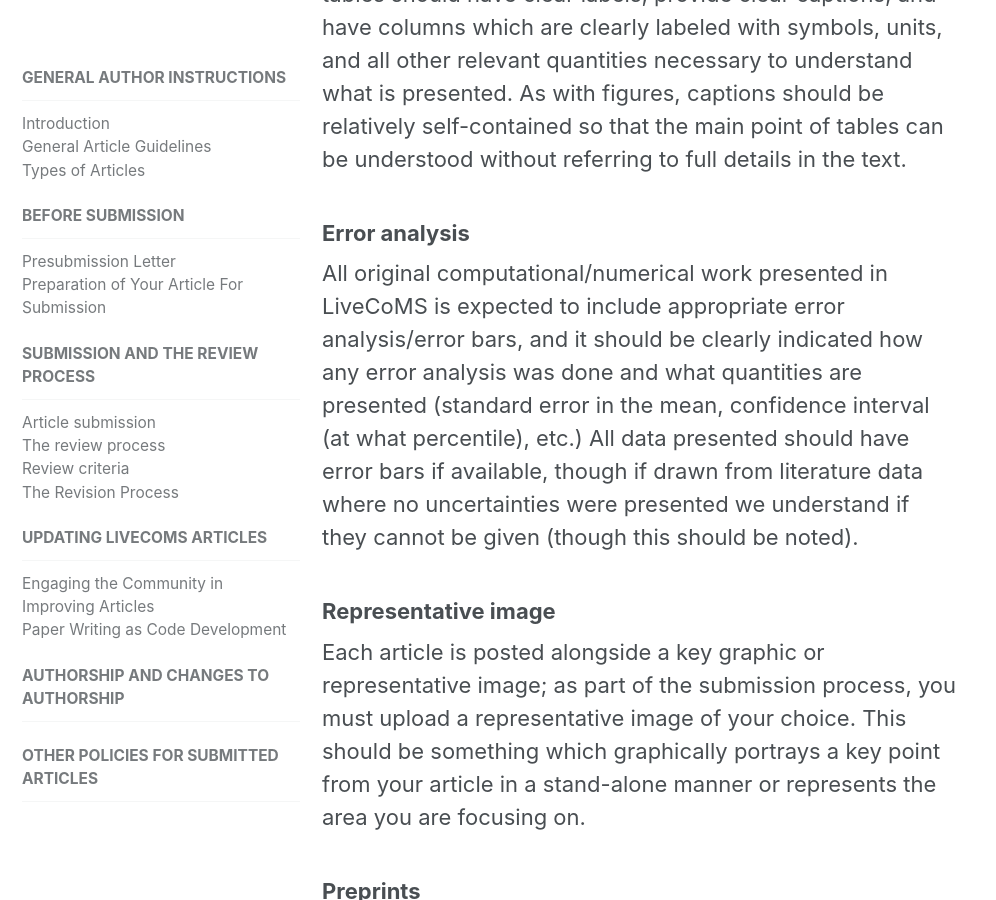
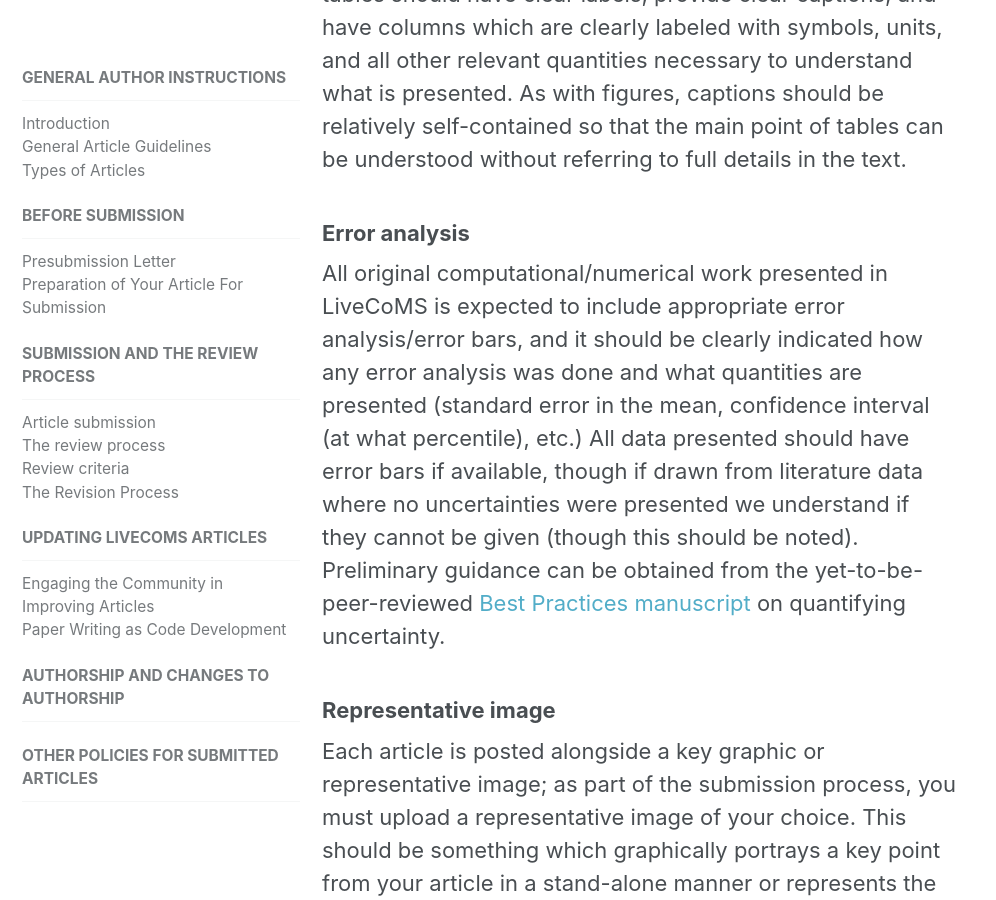
Before and after one commit to livecomsjournal/livecomsjournal.github.io, a Jekyll site: the page built from _author_instructions/01_policies.md, in a window 1280 px wide and 900 px high, scrolled down 7835 px. Shown: the whole window, without its empty margins (0-996 px from the left). Built offline with Jekyll 4.4.1, drawn with Linux system fonts in a browser that asks for light colours.

Commit message:
Add link to uncertainty manuscript

```diff
--- a/_author_instructions/01_policies.md
+++ b/_author_instructions/01_policies.md
@@ -133,6 +133,8 @@ As with figures, captions should be relatively self-contained so that the main p
 
 All original computational/numerical work presented in LiveCoMS is expected to include appropriate error analysis/error bars, and it should be clearly indicated how any error analysis was done and what quantities are presented (standard error in the mean, confidence interval (at what percentile), etc.)
 All data presented should have error bars if available, though if drawn from literature data where no uncertainties were presented we understand if they cannot be given (though this should be noted).
+Preliminary guidance can be obtained from the yet-to-be-peer-reviewed [Best Practices manuscript](https://github.com/dmzuckerman/Sampling-Uncertainty/) on quantifying uncertainty.
+
 
 ### Representative image
 
```
